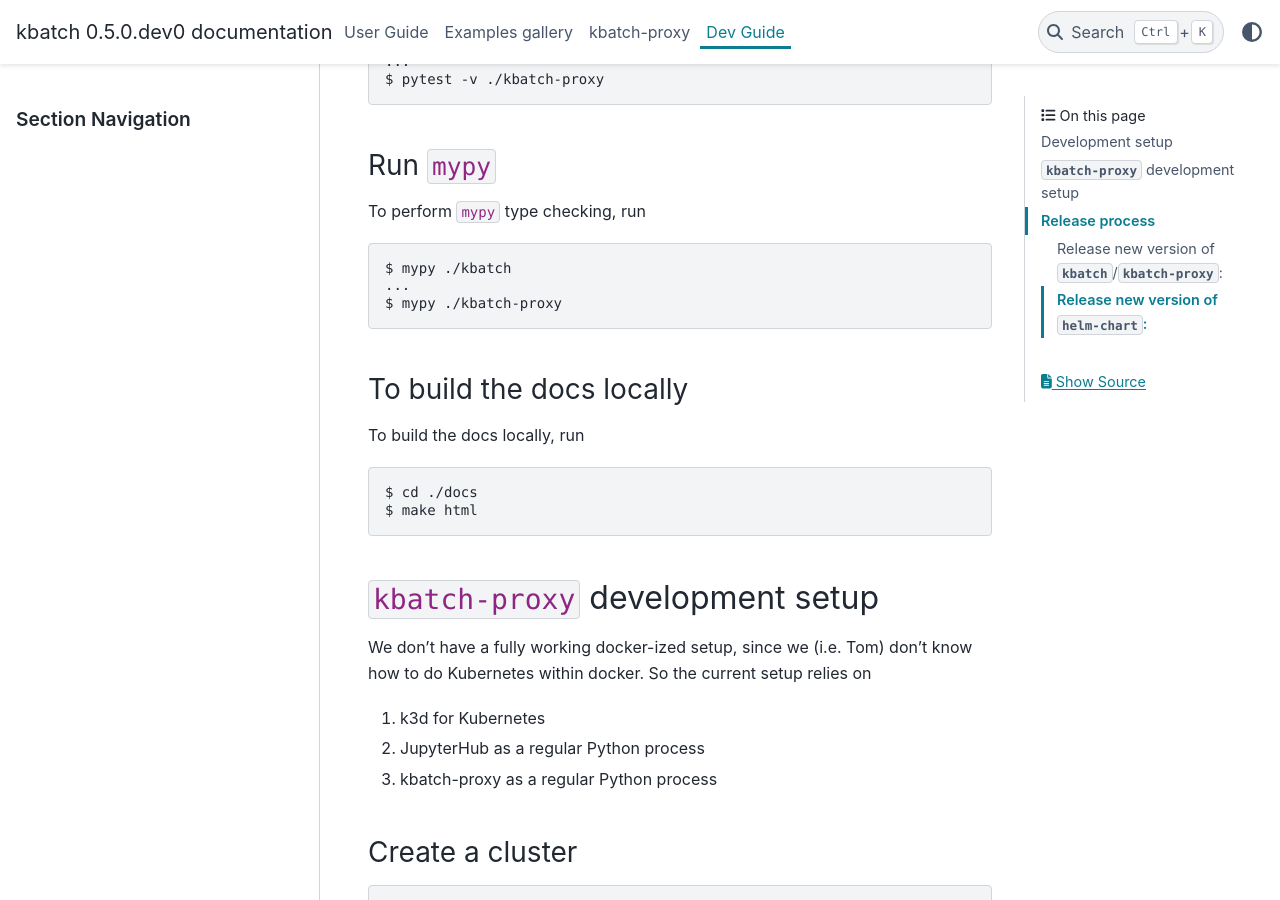
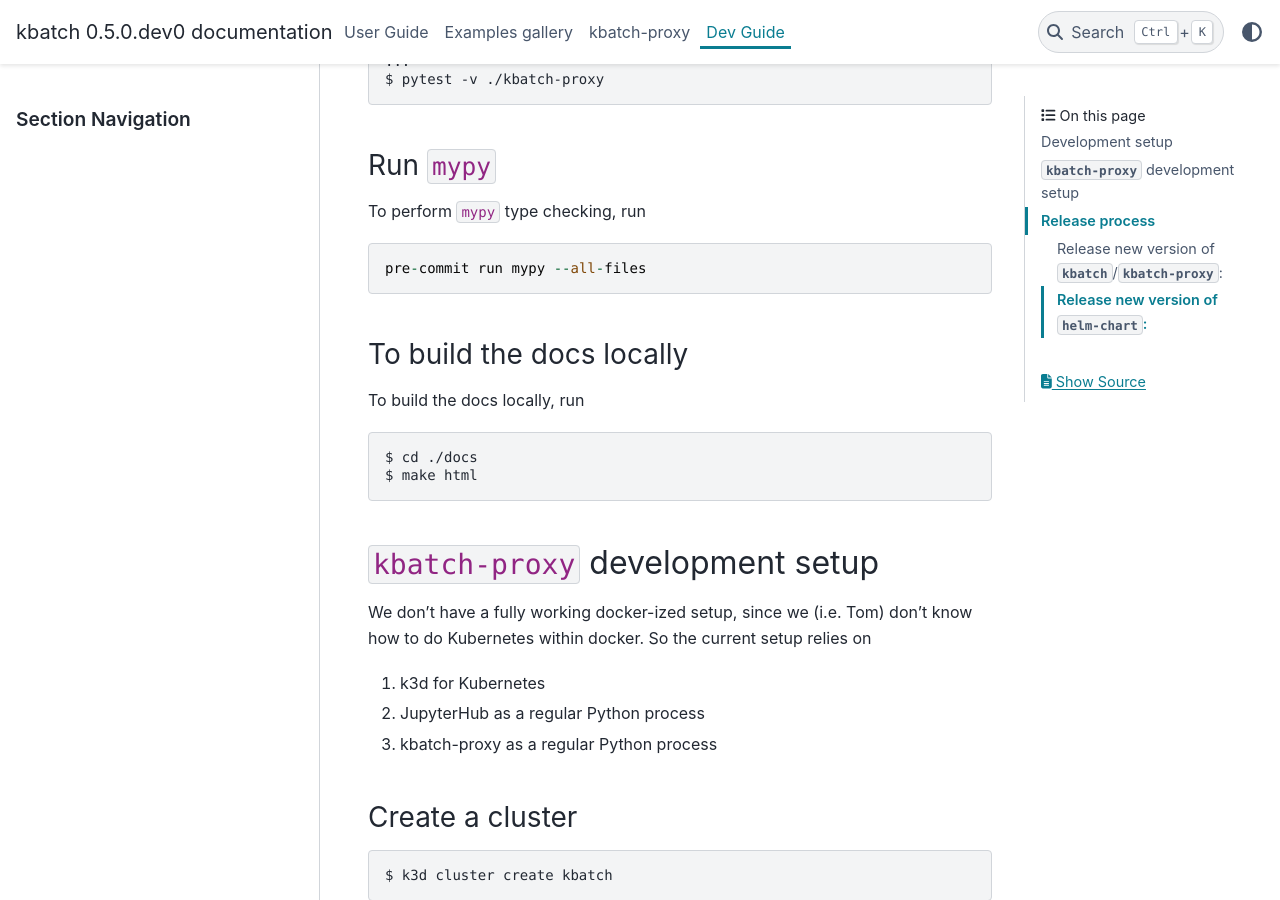
Before and after one commit to kbatch-dev/kbatch, a Sphinx documentation site: the page built from docs/source/dev-guide.md, in a window 1280 px wide and 900 px high, scrolled down 833 px. Built offline with Sphinx 7.4.7 and the PyData theme 0.15.4, drawn with Linux system fonts in a browser that asks for light colours.

Commit message:
docs: run mypy via pre-commit

````diff
--- a/docs/source/dev-guide.md
+++ b/docs/source/dev-guide.md
@@ -33,9 +33,7 @@
 To perform `mypy` type checking, run
 
 ```
-$ mypy ./kbatch
-...
-$ mypy ./kbatch-proxy
+pre-commit run mypy --all-files
 ```
 
 ### To build the docs locally
````
